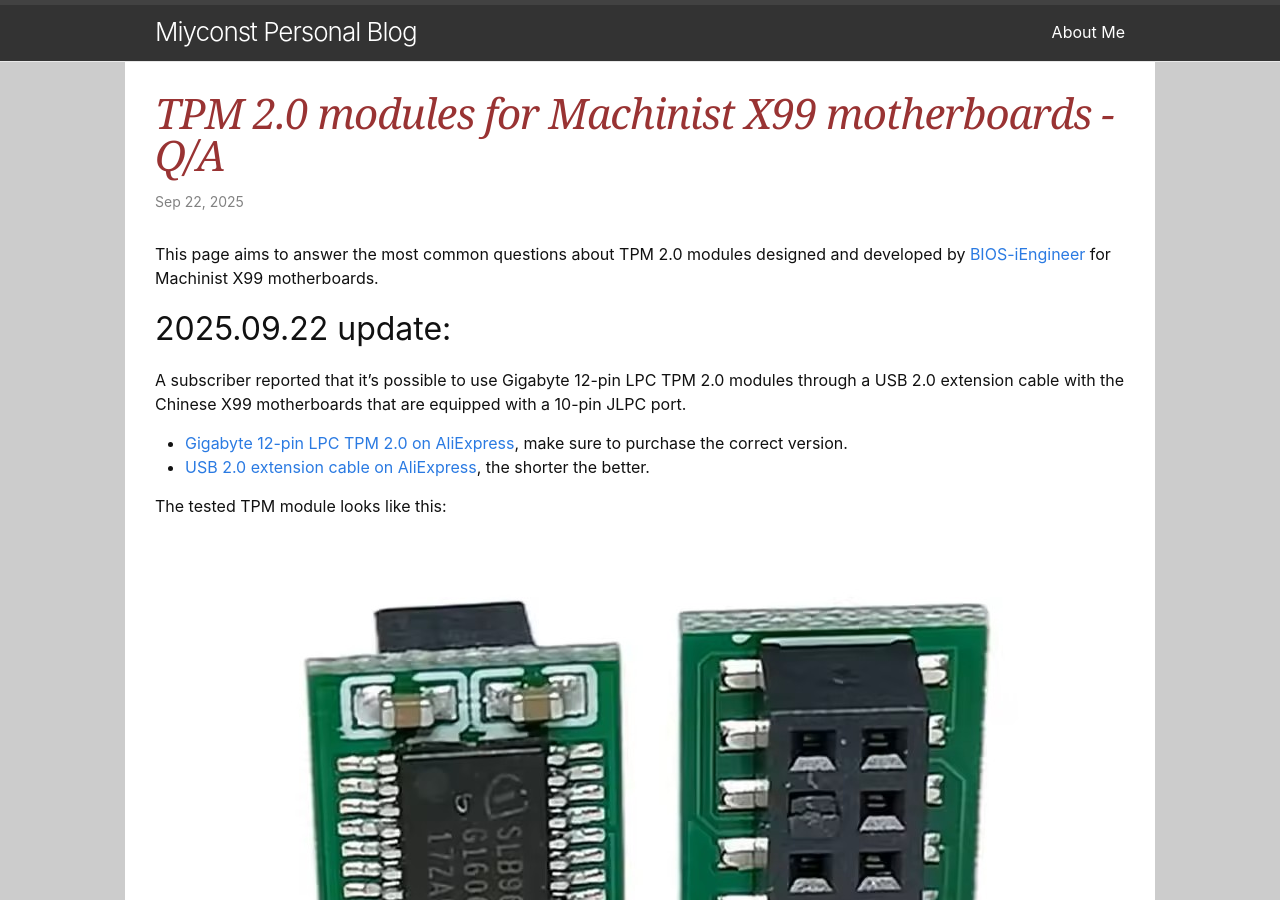
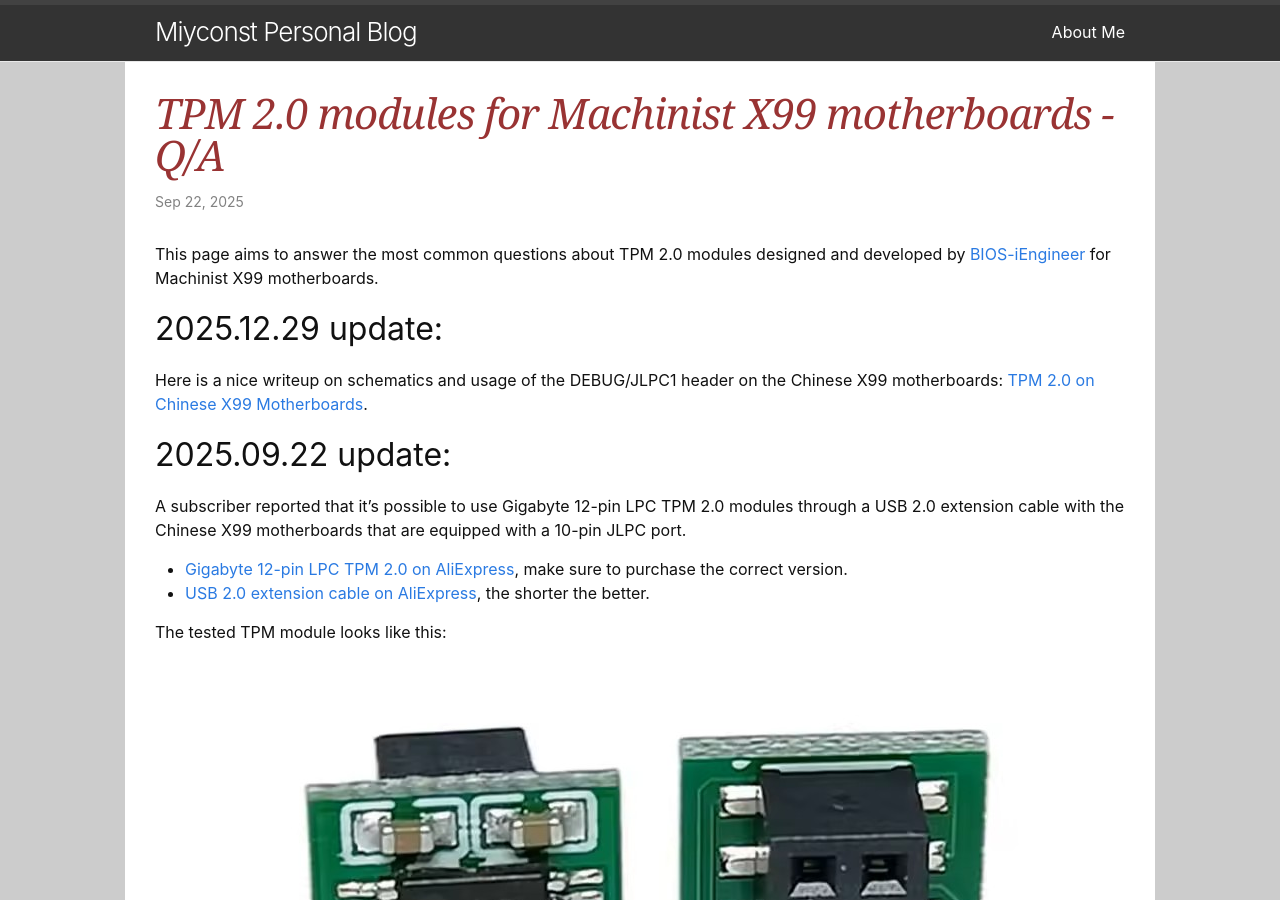
Before and after one commit to miyconst/miyconst.github.io, a Jekyll site: the page built from _posts/2025-09-22-tpm2.0-machinist-x99.markdown, in a window 1280 px wide and 900 px high. Built offline with Jekyll 4.4.1, drawn with Linux system fonts in a browser that asks for light colours.

Commit message:
Update 2025-09-22-tpm2.0-machinist-x99.markdown

```diff
--- a/_posts/2025-09-22-tpm2.0-machinist-x99.markdown
+++ b/_posts/2025-09-22-tpm2.0-machinist-x99.markdown
@@ -9,6 +9,11 @@ color: "#f6fff6"
 ---
 
 This page aims to answer the most common questions about TPM 2.0 modules designed and developed by [BIOS-iEngineer](https://www.youtube.com/@BIOS-Engineer) for Machinist X99 motherboards.
+
+## 2025.12.29 update:
+
+Here is a nice writeup on schematics and usage of the DEBUG/JLPC1 header on the Chinese X99 motherboards:
+[TPM 2.0 on Chinese X99 Motherboards](https://oldrigrevive.com/lga-2011-3/tpm-2-0-on-chinese-x99-boards/).
 
 ## 2025.09.22 update:
 
```
